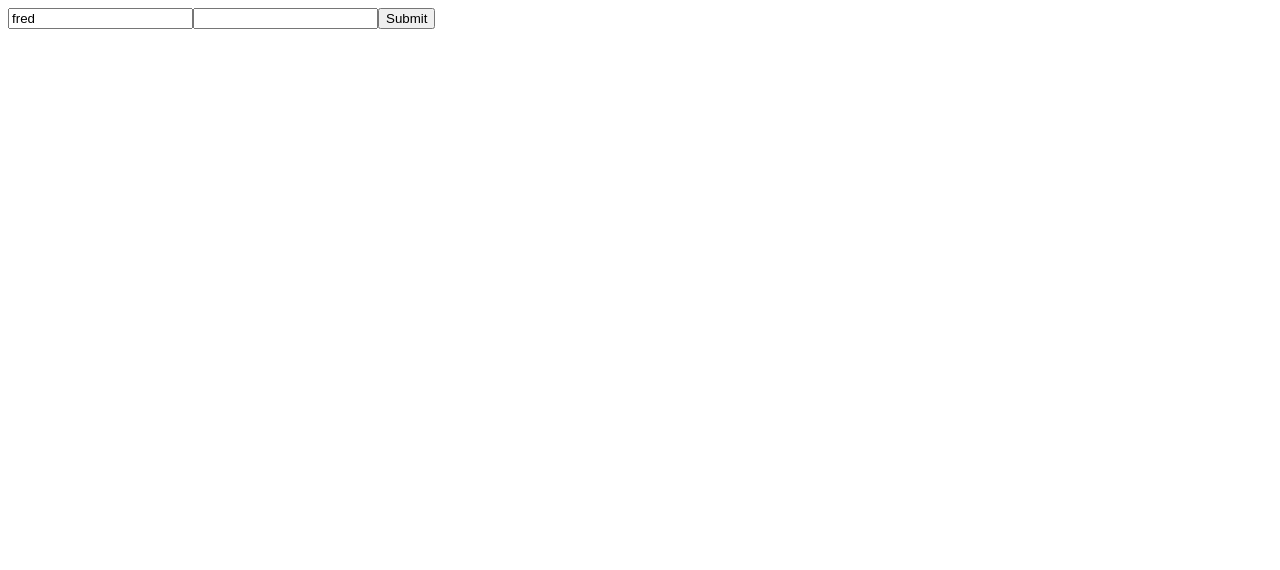
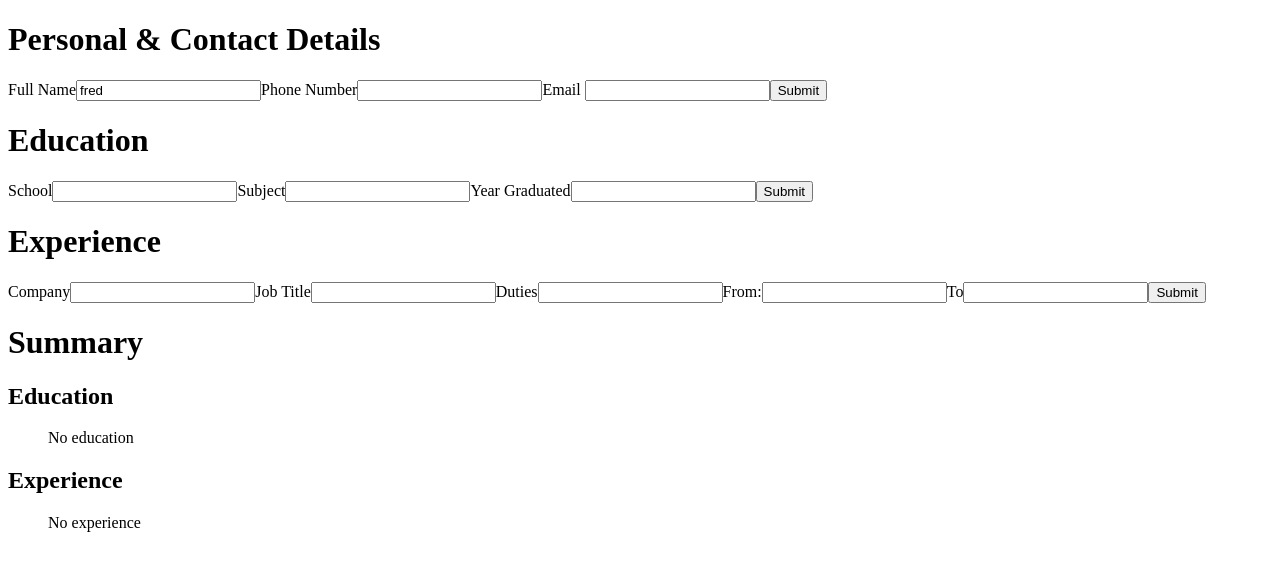
Before and after one commit to dhillman1989/cv-project, a React (Create React App) app: page / in a window 1280 px wide. Shown: the top 570 px of the page. Built offline with nearby package versions, Linux system fonts and the light colour scheme.

Commit message:
add summary of current info

```diff
--- a/src/App.js
+++ b/src/App.js
@@ -1,15 +1,32 @@
 import React, { Fragment, Component } from "react";
+
+///components
+import PersonalForm from "./components/PersonalForm";
+import EducationForm from "./components/EducationForm";
+import ExperienceForm from "./components/ExperienceForm";
+import Summary from "./components/Summary";
 
 class App extends Component {
   constructor(props) {
     super(props);
 
     this.state = {
-      name: "fred",
+      fullName: "",
       phone: "",
       email: "",
+      fullNameInput: "fred",
+      phoneInput: "",
+      emailInput: "",
       education: [],
       experience: [],
+      schoolInput: "",
+      subjectInput: "",
+      graduationYearInput: "",
+      companyInput: "",
+      jobTitleInput: "",
+      dutiesInput: "",
+      yearFromInput: "",
+      yearToInput: "",
     };
   }
 
@@ -17,24 +34,100 @@ class App extends Component {
     this.setState({ [e.target.name]: e.target.value });
   };
 
-  onSubmit = (e) => {
+  onSubmitPersonal = (e) => {
     e.preventDefault();
-    console.log(this.state.name);
-    console.log(this.state.phone);
+    this.setState({
+      fullName: this.state.fullNameInput,
+      phone: this.state.phoneInput,
+      email: this.state.emailInput,
+    });
+  };
+
+  onSubmitEducation = (e) => {
+    e.preventDefault();
+    this.setState({
+      education: [
+        ...this.state.education,
+        {
+          school: this.state.schoolInput,
+          subject: this.state.subjectInput,
+          year: this.state.graduationYearInput,
+        },
+      ],
+    });
+  };
+
+  onSubmitExperience = (e) => {
+    e.preventDefault();
+    this.setState({
+      experience: [
+        ...this.state.experience,
+        {
+          company: this.state.companyInput,
+          subject: this.state.jobTitleInput,
+          duties: this.state.dutiesInput,
+          yearFrom: this.state.yearFromInput,
+          yearTo: this.state.yearToInput,
+        },
+      ],
+    });
+    this.setState({
+      schoolInput: "",
+      subjectInput: "",
+      graduationYearInput: "",
+    });
   };
 
   render() {
-    const { name, phone, email, education, experience } = this.state;
+    const {
+      fullName,
+      email,
+      phone,
+      fullNameInput,
+      phoneInput,
+      emailInput,
+      schoolInput,
+      subjectInput,
+      graduationYearInput,
+      companyInput,
+      jobTitleInput,
+      dutiesInput,
+      yearFromInput,
+      yearToInput,
+      education,
+      experience,
+    } = this.state;
+    const personalInputs = { fullNameInput, phoneInput, emailInput };
+    const educationInputs = { schoolInput, subjectInput, graduationYearInput };
+    const experienceInputs = {
+      companyInput,
+      jobTitleInput,
+      dutiesInput,
+      yearFromInput,
+      yearToInput,
+    };
     return (
       <Fragment>
-        <input name="name" id="name" value={name} onChange={this.changeInput} />
-        <input
-          name="phone"
-          id="phone"
-          value={phone}
-          onChange={this.changeInput}
+        <PersonalForm
+          info={personalInputs}
+          changeInput={this.changeInput}
+          onSubmitPersonal={this.onSubmitPersonal}
         />
-        <button onClick={this.onSubmit}>Submit</button>
+        <EducationForm
+          info={educationInputs}
+          changeInput={this.changeInput}
+          onSubmitEducation={this.onSubmitEducation}
+        />
+        <ExperienceForm
+          info={experienceInputs}
+          changeInput={this.changeInput}
+          onSubmitExperience={this.onSubmitExperience}
+        />
+        <Summary
+          personal={{ fullName, email, phone }}
+          education={education}
+          experience={experience}
+        />
       </Fragment>
     );
   }
--- /dev/null
+++ b/src/components/EducationForm.js
@@ -0,0 +1,43 @@
+import React, { Fragment, Component } from "react";
+
+class EducationForm extends Component {
+  constructor(props) {
+    super(props);
+    this.changeInput = this.props.changeInput.bind(this);
+    this.onSubmitEducation = this.props.onSubmitEducation.bind(this);
+  }
+
+  render() {
+    const { schoolInput, subjectInput, graduationYearInput } = this.props.info;
+    const { onSubmitEducation, changeInput } = this.props;
+    return (
+      <Fragment>
+        <h1>Education </h1>
+        <label htmlFor="schoolInput">School</label>
+        <input
+          name="schoolInput"
+          id="schoolInput"
+          value={schoolInput}
+          onChange={this.changeInput}
+        />
+        <label htmlFor="subjectInput">Subject</label>
+        <input
+          name="subjectInput"
+          id="subjectInput"
+          value={subjectInput}
+          onChange={this.changeInput}
+        />
+        <label htmlFor="graduationYearInput">Year Graduated</label>
+        <input
+          name="graduationYearInput"
+          id="graduationYearInput"
+          value={graduationYearInput}
+          onChange={changeInput}
+        />
+        <button onClick={onSubmitEducation}>Submit</button>
+      </Fragment>
+    );
+  }
+}
+
+export default EducationForm;
--- /dev/null
+++ b/src/components/ExperienceForm.js
@@ -0,0 +1,63 @@
+import React, { Fragment, Component } from "react";
+
+class ExperienceForm extends Component {
+  constructor(props) {
+    super(props);
+    this.changeInput = this.props.changeInput.bind(this);
+    this.onSubmitExperience = this.props.onSubmitExperience.bind(this);
+  }
+
+  render() {
+    const {
+      companyInput,
+      jobTitleInput,
+      dutiesInput,
+      yearToInput,
+      yearFromInput,
+    } = this.props.info;
+    const { onSubmitExperience, changeInput } = this.props;
+    return (
+      <Fragment>
+        <h1>Experience</h1>
+        <label htmlFor="companyInput">Company</label>
+        <input
+          name="companyInput"
+          id="companyInput"
+          value={companyInput}
+          onChange={this.changeInput}
+        />
+        <label htmlFor="jobTitleInput">Job Title</label>
+        <input
+          name="jobTitleInput"
+          id="jobTitleInput"
+          value={jobTitleInput}
+          onChange={this.changeInput}
+        />
+        <label htmlFor="dutiesInput">Duties</label>
+        <input
+          name="dutiesInput"
+          id="dutiesInput"
+          value={dutiesInput}
+          onChange={changeInput}
+        />
+        <label htmlFor="yearFromInput">From:</label>
+        <input
+          name="yearFromInput"
+          id="yearFromInput"
+          value={yearFromInput}
+          onChange={this.changeInput}
+        />
+        <label htmlFor="yearToInput">To</label>
+        <input
+          name="yearToInput"
+          id="yearToInput"
+          value={yearToInput}
+          onChange={this.changeInput}
+        />
+        <button onClick={onSubmitExperience}>Submit</button>
+      </Fragment>
+    );
+  }
+}
+
+export default ExperienceForm;
--- /dev/null
+++ b/src/components/PersonalForm.js
@@ -0,0 +1,43 @@
+import React, { Fragment, Component } from "react";
+
+class PersonalForm extends Component {
+  constructor(props) {
+    super(props);
+    this.changeInput = this.props.changeInput.bind(this);
+    this.onSubmitPersonal = this.props.onSubmitPersonal.bind(this);
+  }
+
+  render() {
+    const { fullNameInput, phoneInput, emailInput } = this.props.info;
+    const { onSubmitPersonal, changeInput } = this.props;
+    return (
+      <Fragment>
+        <h1>Personal &amp; Contact Details</h1>
+        <label htmlFor="fullNameInput">Full Name</label>
+        <input
+          name="fullNameInput"
+          id="fullNameInput"
+          value={fullNameInput}
+          onChange={this.changeInput}
+        />
+        <label htmlFor="phoneInput">Phone Number</label>
+        <input
+          name="phoneInput"
+          id="phoneInput"
+          value={phoneInput}
+          onChange={this.changeInput}
+        />
+        <label htmlFor="emailInput">Email </label>
+        <input
+          name="emailInput"
+          id="emailInput"
+          value={emailInput}
+          onChange={changeInput}
+        />
+        <button onClick={onSubmitPersonal}>Submit</button>
+      </Fragment>
+    );
+  }
+}
+
+export default PersonalForm;
--- /dev/null
+++ b/src/components/Summary.js
@@ -0,0 +1,54 @@
+import React, { Component } from "react";
+
+class Summary extends Component {
+  constructor(props) {
+    super(props);
+  }
+
+  render() {
+    const { personal, education, experience } = this.props;
+    return (
+      <div className="summary">
+        <h1>Summary</h1>
+        <h2>{personal.fullName}</h2>
+        <p>{personal.email}</p>
+        <p>{personal.phone}</p>
+
+        <h2>Education</h2>
+        <ul>
+          {education.length ? (
+            education.map((edu) => (
+              <li>
+                <h3>School: {edu.school}</h3>
+                <h5>Subject of Study: {edu.subject}</h5>
+                <h5>Year: {edu.year}</h5>
+              </li>
+            ))
+          ) : (
+            <p>No education</p>
+          )}
+        </ul>
+
+        <h2>Experience</h2>
+        <ul>
+          {experience.length ? (
+            experience.map((exp) => (
+              <li>
+                <h3>Company: {exp.company}</h3>
+                <h5>Job Title: {exp.jobTitle}</h5>
+                <h5>
+                  Years: {exp.yearFrom} - {exp.yearTo}
+                </h5>
+                <p>Duties: {exp.duties}</p>
+              </li>
+            ))
+          ) : (
+            <p>No experience</p>
+          )}
+        </ul>
+      </div>
+    );
+  }
+}
+
+export default Summary;
```
